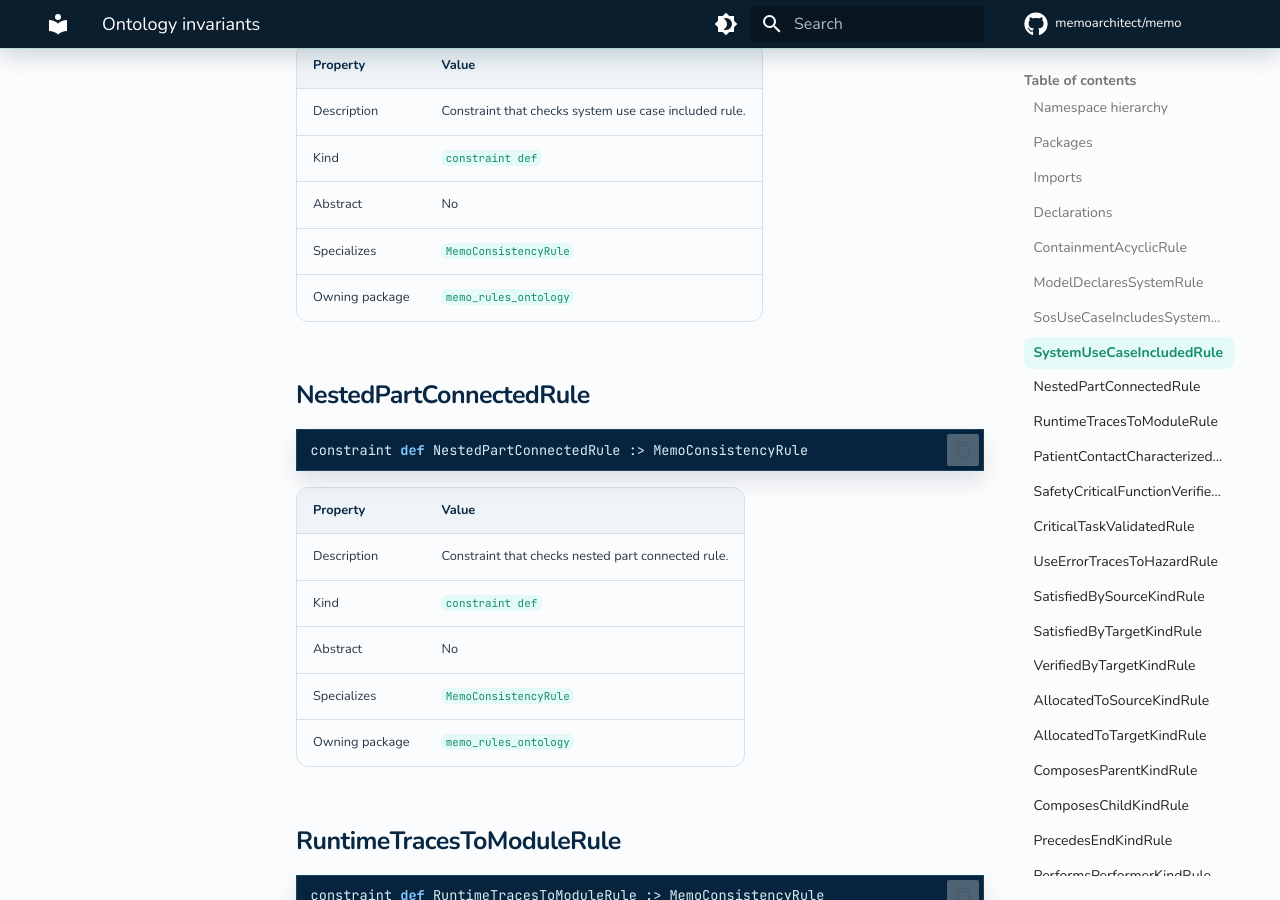
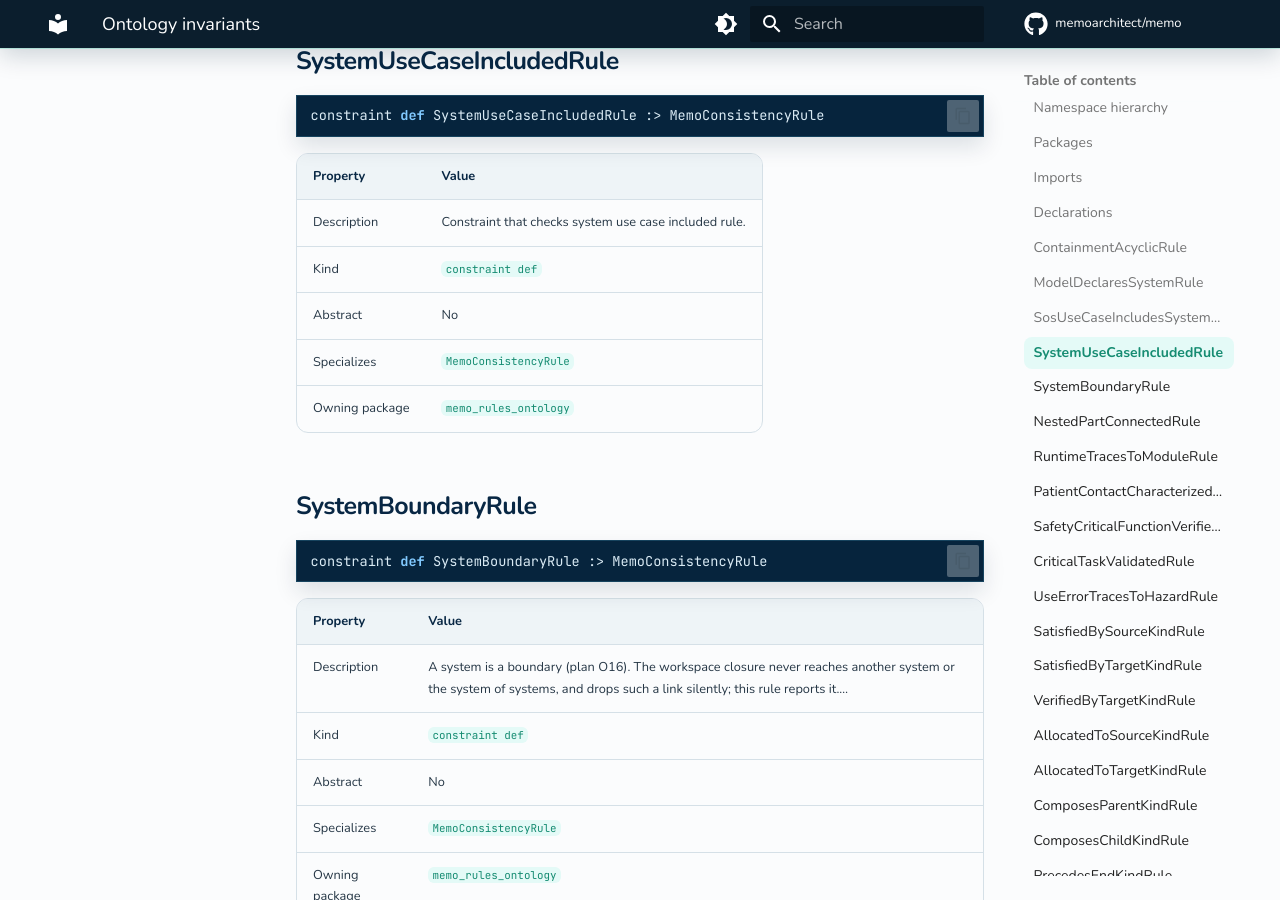
Before and after one commit to memoarchitect/memo, an MkDocs documentation site: the page built from docs/sysml-api/rules/ontology/ontology_invariants.md, in a window 1280 px wide and 900 px high, scrolled down 5657 px. Built offline with MkDocs 1.6.1 and Material for MkDocs 9.7.7, drawn with Linux system fonts in a browser that asks for light colours; comment, search, counter and statistics services are not loaded; some of the changed text lies outside the part shown.

Commit message:
ontology: CR-ONT-087 a system does not reference across its boundary (O16); EXPL-030 places methodology/core in the methodology domain
Co-Authored-By: Claude Sonnet 5.5 <noreply@anthropic.com>

````diff
--- a/docs/sysml-api/rules/ontology/ontology_invariants.md
+++ b/docs/sysml-api/rules/ontology/ontology_invariants.md
@@ -40,6 +40,7 @@
 | [`ModelDeclaresSystemRule`](#modeldeclaressystemrule) | `constraint def` | Constraint that checks model declares system rule. | `MemoConsistencyRule` |
 | [`SosUseCaseIncludesSystemUseCaseRule`](#sosusecaseincludessystemusecaserule) | `constraint def` | A use case is at the level of its subject: one whose subject is a SystemOfSystems is a clinical procedure, one whose subject is a System is a system use case. There is no kind for either; the level is read from the subject, and the subject from `hasSubject`.… | `MemoConsistencyRule` |
 | [`SystemUseCaseIncludedRule`](#systemusecaseincludedrule) | `constraint def` | Constraint that checks system use case included rule. | `MemoConsistencyRule` |
+| [`SystemBoundaryRule`](#systemboundaryrule) | `constraint def` | A system is a boundary (plan O16). The workspace closure never reaches another system or the system of systems, and drops such a link silently; this rule reports it.… | `MemoConsistencyRule` |
 | [`NestedPartConnectedRule`](#nestedpartconnectedrule) | `constraint def` | Constraint that checks nested part connected rule. | `MemoConsistencyRule` |
 | [`RuntimeTracesToModuleRule`](#runtimetracestomodulerule) | `constraint def` | Constraint that checks runtime traces to module rule. | `MemoConsistencyRule` |
 | [`PatientContactCharacterizedRule`](#patientcontactcharacterizedrule) | `constraint def` | Constraint that checks patient contact characterized rule. | `MemoConsistencyRule` |
@@ -124,6 +125,21 @@ constraint def SystemUseCaseIncludedRule :> MemoConsistencyRule
 | Property | Value |
 | --- | --- |
 | Description | Constraint that checks system use case included rule. |
+| Kind | `constraint def` |
+| Abstract | No |
+| Specializes | `MemoConsistencyRule` |
+| Owning package | `memo_rules_ontology` |
+
+
+## SystemBoundaryRule
+
+```sysml
+constraint def SystemBoundaryRule :> MemoConsistencyRule
+```
+
+| Property | Value |
+| --- | --- |
+| Description | A system is a boundary (plan O16). The workspace closure never reaches another system or the system of systems, and drops such a link silently; this rule reports it.… |
 | Kind | `constraint def` |
 | Abstract | No |
 | Specializes | `MemoConsistencyRule` |
@@ -641,6 +657,23 @@ constraint def CausesEffectKindRule :> MemoConsistencyRule
             attribute predicateExpression = "not(downstream(hasSubject)->exists(conformsTo(System))) or upstream(includesStep)->size() >= 1 or attributes.standalone == 'true'";
             constraint { true }
         }
+        // A system is a boundary (plan O16). The workspace closure never reaches another system or the
+        // system of systems, and drops such a link silently; this rule reports it. Evaluated by the
+        // workspace evaluator because it needs what each workspace holds, which no predicate can say:
+        // the subject is the element inside a system that is typed by, or relates to, a System-kind or
+        // SystemOfSystems-kind element outside it. The system of systems' own references to its systems
+        // are what it is for and are not findings.
+        constraint def SystemBoundaryRule :> MemoConsistencyRule {
+            @MemoIdentity { :>> providedId = "CR-ONT-087"; }
+            attribute tailoring = RuleTailoringKind::methodology;
+            attribute domain = RuleDomainKind::modelling;
+            attribute obligation = RuleObligationKind::recommended;
+            attribute evaluator = "workspace";
+            attribute appliesTo = "Model";
+            attribute severity = RuleSeverityKind::warning;
+            attribute rationaleText = "A system does not reference another system or the system of systems from inside itself. Two systems meet at an interface the system of systems owns.";
+            constraint { true }
+        }
         constraint def NestedPartConnectedRule :> MemoConsistencyRule {
             @MemoIdentity { :>> providedId = "AR-IBD-001"; }
             attribute tailoring = RuleTailoringKind::invariant;
````
Also changed, not shown: docs/sysml-api/constraints.md (+1 -0 lines), docs/sysml-api/hierarchy.md (+1 -1 lines), docs/sysml-api/viewpoints/rendering/memo_rendering.md (+10 -0 lines), 2 other files.
